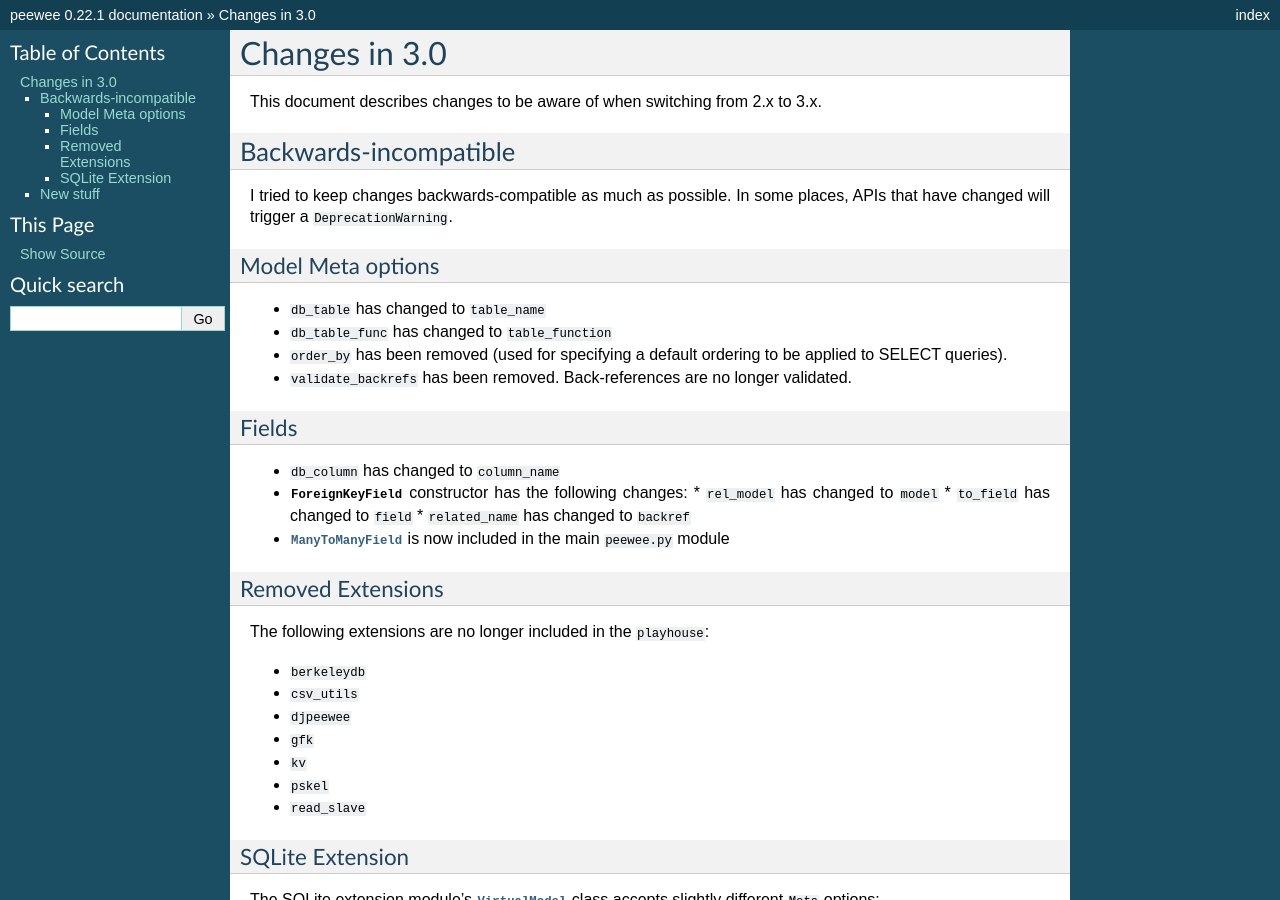
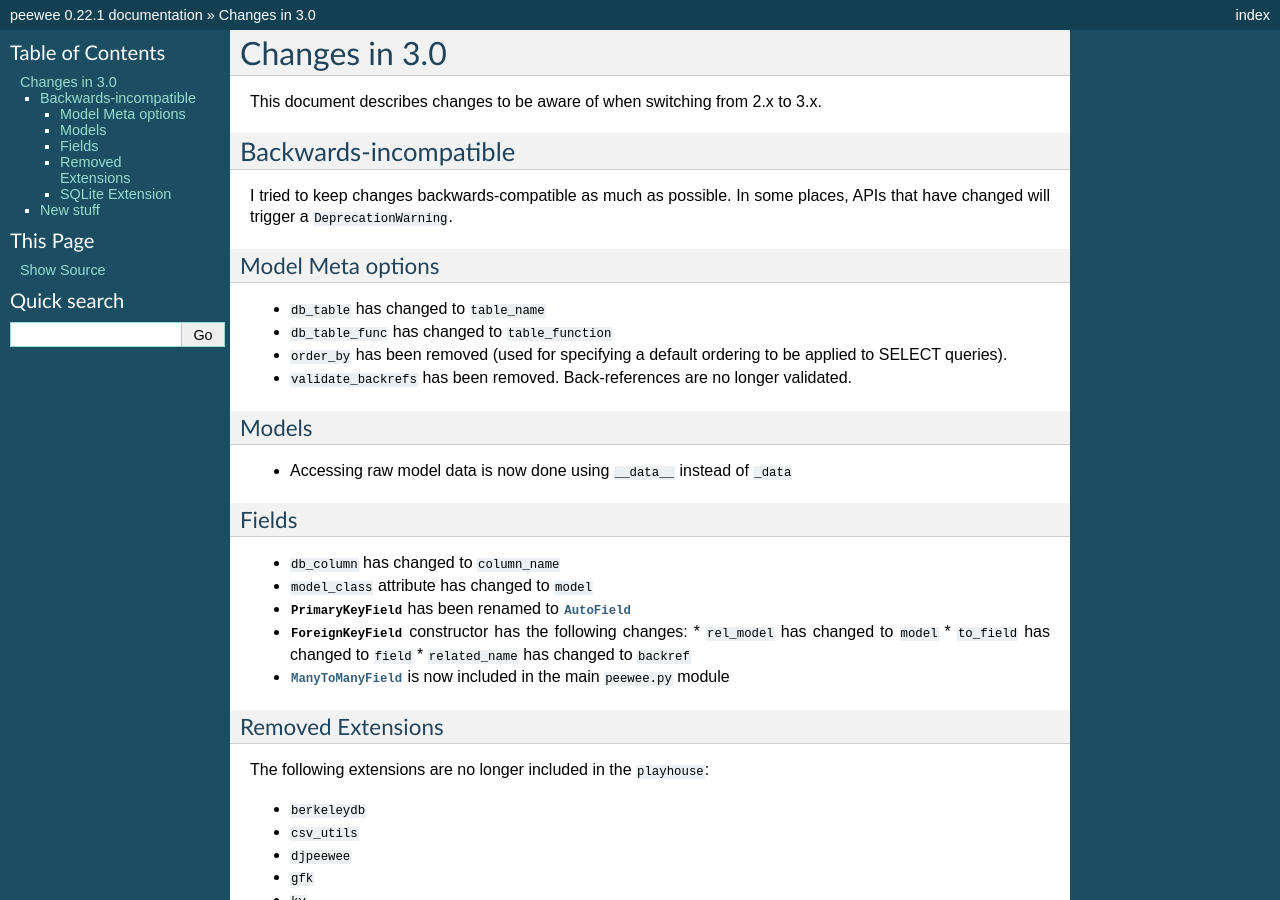
Before and after one commit to coleifer/peewee, a Sphinx documentation site: the page built from docs/peewee/changes.rst, in a window 1280 px wide and 900 px high. Built offline with Sphinx 7.4.7, drawn with Linux system fonts in a browser that asks for light colours.

Commit message:
Update changes doc.

```diff
--- a/docs/peewee/changes.rst
+++ b/docs/peewee/changes.rst
@@ -21,10 +21,17 @@
 * ``validate_backrefs`` has been removed. Back-references are no longer
   validated.
 
+Models
+^^^^^^
+
+* Accessing raw model data is now done using ``__data__`` instead of ``_data``
+
 Fields
 ^^^^^^
 
 * ``db_column`` has changed to ``column_name``
+* ``model_class`` attribute has changed to ``model``
+* :py:class:`PrimaryKeyField` has been renamed to :py:class:`AutoField`
 * :py:class:`ForeignKeyField` constructor has the following changes:
   * ``rel_model`` has changed to ``model``
   * ``to_field`` has changed to ``field``
```
